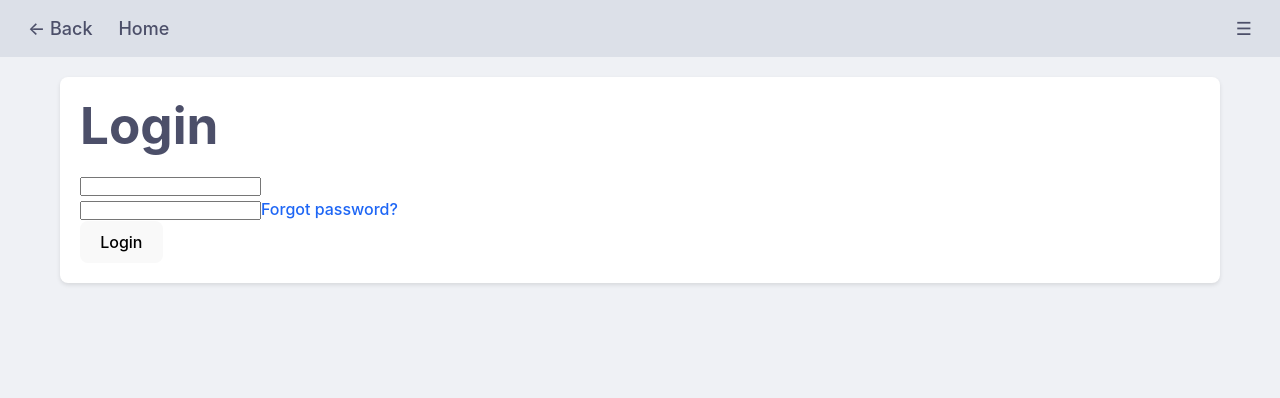
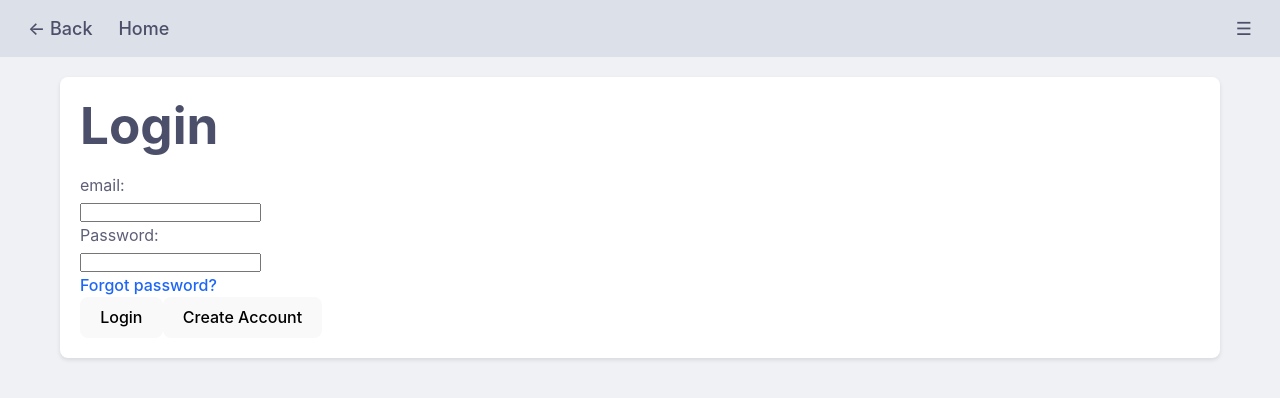
Before and after one commit to MattWAC/SWE, a React (Vite) app in the folder wombats-app/: page /login in a window 1280 px wide. Shown: the top 398 px of the page. Built offline with nearby package versions, Linux system fonts and the light colour scheme; no server answers.

Commit message:
fixed login and added create account

```diff
--- a/wombats-app/package.json
+++ b/wombats-app/package.json
@@ -10,7 +10,7 @@
     "preview": "vite preview"
   },
   "dependencies": {
-    "firebase": "^11.5.0",
+    "firebase": "^11.6.0",
     "react": "^19.0.0",
     "react-dom": "^19.0.0",
     "react-router-dom": "^7.4.0",
--- a/wombats-app/src/pages/Login.jsx
+++ b/wombats-app/src/pages/Login.jsx
@@ -1,16 +1,17 @@
 import { useState } from "react";
 import { useNavigate } from 'react-router-dom';
-import { onAuthStateChanged, signInWithEmailAndPassword, createUserWithEmailAndPassword, sendPasswordResetEmail, signOut} from "firebase/auth";
-import { updateDoc, doc } from "firebase/firestore";
-import { auth } from "../contexts/firebase";
+import { signInWithEmailAndPassword, createUserWithEmailAndPassword, sendPasswordResetEmail, signOut} from "firebase/auth";
+import { updateDoc, doc, setDoc } from "firebase/firestore";
+import { auth, db } from "../contexts/firebase";
 
 
 
 const Login = () => {
   const [email,setemail] = useState("");
   const [password,setPass] = useState("");
+  const [password2,setPass2] = useState("");
   const [errorMSG,setError] = useState("");
-  const [auth,setAuth] = useState(false);
+  const [createAccount,SetCreateAccount] = useState(false);
   const nav = useNavigate();
 
   // const unsubcribe = onAuthStateChanged(auth, (user) => {
@@ -22,21 +23,41 @@
 
   const logout = (e) => {
     signOut(auth);
-  }
+    setError("Logged Out");
+  } // probly move this to top bar
 
   const login = (e) => {
     e.preventDefault();
-    console.log(email,password)
+    // console.log(email,password)
     signInWithEmailAndPassword(auth,email,password).then((result) => {
       // Signed in
-      updateDoc(doc(db,`users/${auth.currentUser.uid}`),{"Money": 10000}); // TODO move this to create account
+      result.uid
       nav("/");
       // ...
     })
     .catch((error) => {
       const errorCode = error.code;
       const errorMessage = error.message;
-      setError(errorMSG);
+      setError(errorMessage);
+      // console.log(errorMessage);
+    });
+  }
+
+  const create = (e) => {
+    e.preventDefault();
+    if(password != password2){
+      setError("Passwords not match.");
+      return;
+    }
+
+    createUserWithEmailAndPassword(auth, email, password).then((UserCred) => {
+      setDoc(doc(db,`users/${auth.currentUser.uid}`),{"Money": 10000});
+      nav("/");
+    }).catch((error) => {
+      const errorCode = error.code;
+      const errorMessage = error.message;
+      setError(errorMessage);
+      // console.log(errorMessage);
     });
   }
 
@@ -47,27 +68,57 @@
   return (
     <div className="page">
       <h1>Login</h1>
-      {/* <p>Login form will be implemented here.</p> */}
-      <form onSubmit={login}>
-        <input
+      {!createAccount ?
+      (<form onSubmit={login}>
+        <p>email:</p><input
+          type="email"
+          value={email}
+          onChange={(e) => setemail(e.target.value)}
+          required
+        />
+        <br/>
+        <p>Password:</p><input
+          type="password"
+          value={password}
+          onChange={(e) => setPass(e.target.value)}
+          required
+        />
+        <br/>
+        <a onClick={reset_pass}>Forgot password?</a>
+        <br/>
+        <button type="submit">Login</button>
+        <button onClick={(e) => {SetCreateAccount(true)}}>Create Account</button>
+        {errorMSG ? (<p>{errorMSG}</p>) : ""}
+      </form>
+      ) : ""}
+      {createAccount ?
+      (<form onSubmit={create}>
+        <p>Email:</p><input
           type="text"
           value={email}
           onChange={(e) => setemail(e.target.value)}
           required
         />
         <br/>
-        <input
+        <p>Password:</p><input
           type="password"
           value={password}
           onChange={(e) => setPass(e.target.value)}
           required
         />
-        <a onClick={reset_pass}>Forgot password?</a>
+        <p>Retype Password:</p><input
+          type="password"
+          value={password2}
+          onChange={(e) => setPass2(e.target.value)}
+          required
+        />
         <br/>
-        <button type="submit">Login</button>
+        <button type="submit">Create</button>
         {errorMSG ? (<p>{errorMSG}</p>) : ""}
-        {auth.currentUser ? (<button onClick={logout}>logout</button>): ""}
       </form>
+      ) : ""}
+      {auth.currentUser ? (<button onClick={logout}>logout</button>): ""}
+
     </div>
   );
 };
```
Also changed, not shown: 1 other file (tests, documents, lock files or other folders).
